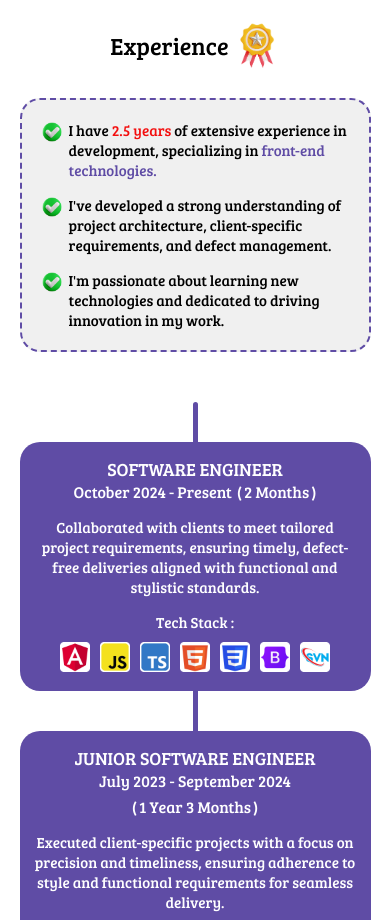
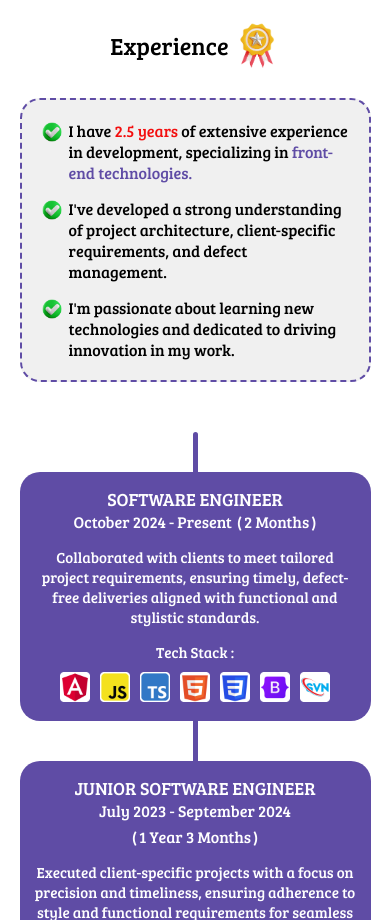
Before and after one commit to MuralidharanPM/portfolio, a React (Create React App) app: page / in a window 390 px wide. Shown: the part 1400-2320 px from the top of the page. Built offline with nearby package versions, Linux system fonts and the light colour scheme.

Commit message:
portfolio version 2 commit - experience section changed.

```diff
--- a/src/components/ExperienceV2.css
+++ b/src/components/ExperienceV2.css
@@ -367,7 +367,7 @@
         min-width: 20px;
     }
     .expSumPointHeadCls {
-        font-size: 15px;
+        font-size: 16px;
     }
     .experienceSumContentCls {
         margin: 0px 5%;
```
